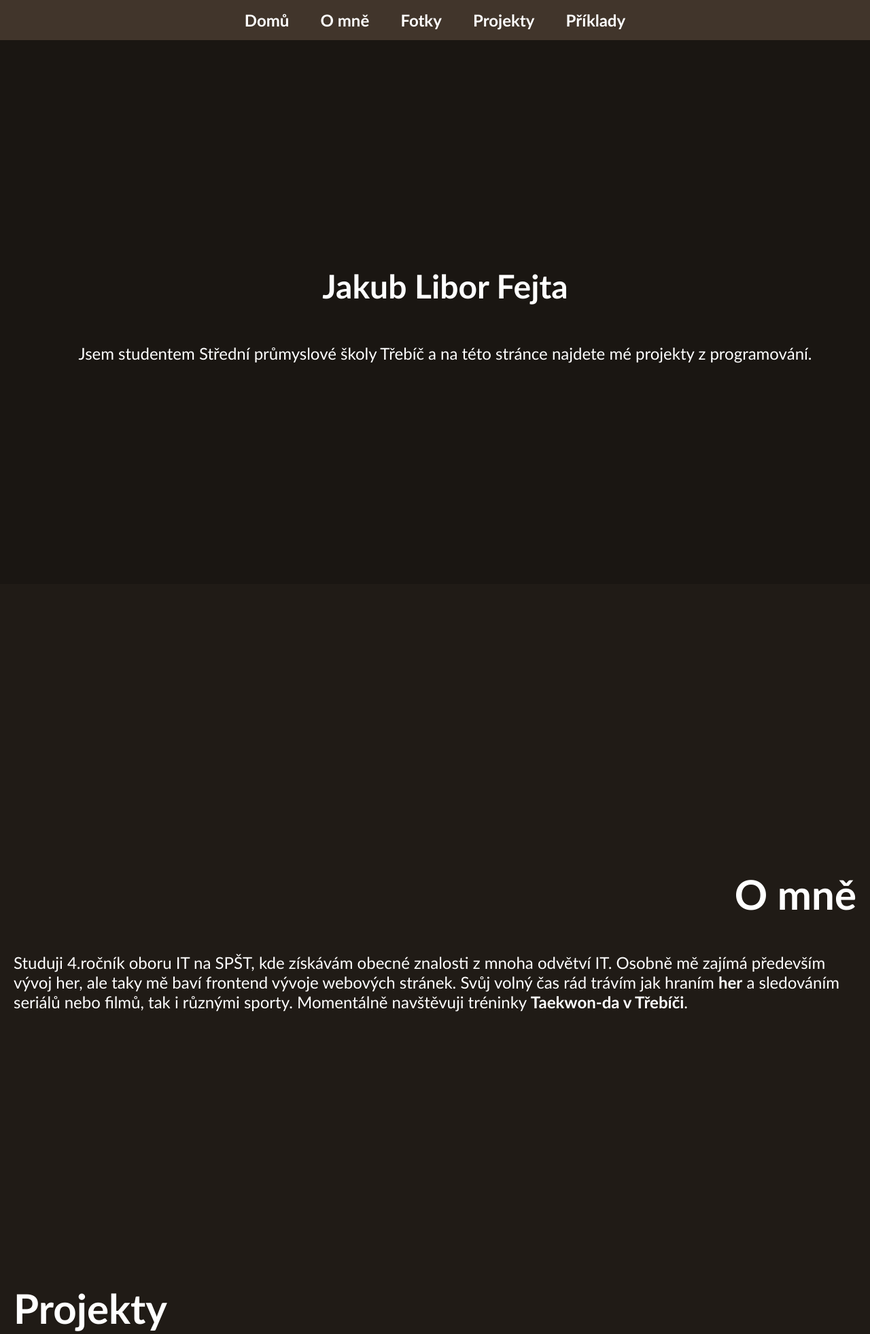
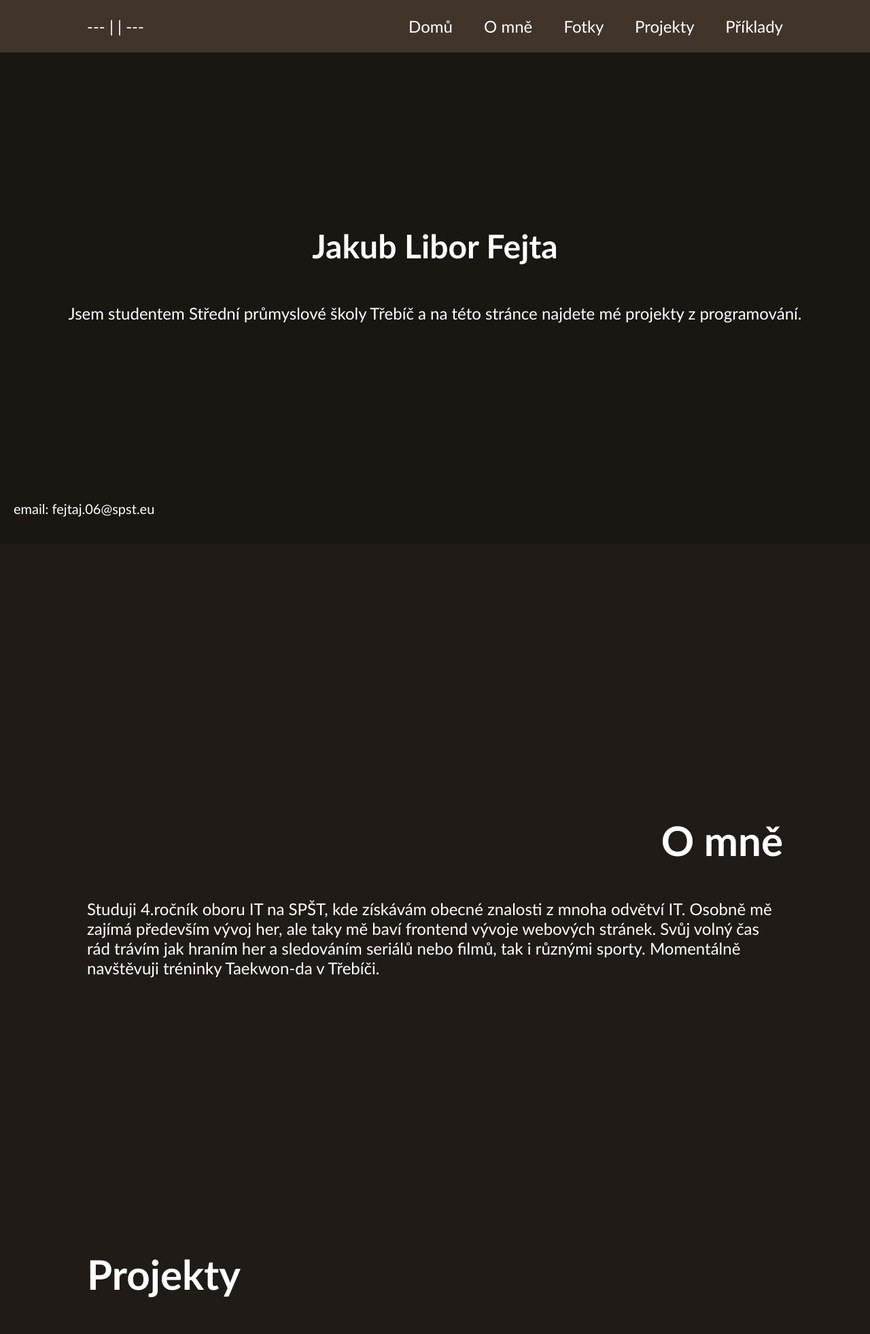
Before and after one commit to Tartl/me, a PHP site: page / in a window 1280 px wide. Shown: the top 1962 px of the page at 68% size. Run offline with PHP 8.4, Linux system fonts and the light colour scheme.

Commit message:
Index.html rework

```diff
--- a/index.css
+++ b/index.css
@@ -12,6 +12,34 @@ body{
     padding: 0;
     color: white;
     background-color: rgb(32, 27, 22);
+}
+
+.navbar{
+    background-color: rgb(65, 53, 43);
+    position: fixed;
+    width: 100%;
+    padding: 24px 0;
+    z-index: 1;
+}
+
+.navbar .container{
+    display: flex;
+    justify-content: space-between;
+    align-items: center;
+}
+
+.container{
+    width: 80%;
+    margin: auto;
+}
+
+nav{
+    font-size: 24px;
+    text-align: right;
+}
+
+nav a{
+    padding-left: 40px;
 }
 
 @keyframes background-pan {
@@ -30,6 +58,90 @@ h1 {
     font-weight: 800;
 
 }
+
+
+a{
+    color: white;
+    text-decoration: none;
+
+    transition: .5s;
+}
+a:hover{
+    color: rgb(13, 110, 26);
+}
+
+header{
+    height: 100vh;
+    display: flex;
+    flex-direction: column;
+    align-items: center;
+    justify-content: center;
+    background: linear-gradient(rgba(0,0,0,0.2),rgba(0,0,0,0.2));
+    background-size: cover;
+    background-attachment: fixed;
+}
+main{
+    margin:0 auto;
+}
+section{
+    margin: 400px 0;
+}
+h2{
+    font-size: 60px;
+}
+.about h2{
+    text-align: right;
+}
+.projects{
+    display: flex;
+    align-items: center;
+    justify-content:space-between;
+    margin: 200px 0;
+    text-align: left;
+}
+
+.projects:nth-child(odd){
+    flex-direction: row-reverse;
+    text-align: right;
+}
+
+.projects img{
+    flex: 1;
+    width: 100%;
+    height: auto;
+    max-height: 400px;
+    object-fit: cover;
+
+    transition: .5s;
+}
+
+.projects img:hover{
+    transform: scale(110%);
+}
+
+
+.projects h3{
+    font-size: 48px;
+    font-weight: bold;
+    letter-spacing: 2px;
+    margin-bottom: 20px;
+}
+
+.projects-text{
+    display: block;
+    max-width: 40%;
+}
+
+.projects-text p{
+    color: rgb(97, 87, 78);
+}
+footer{
+    position: fixed;
+    left: 20px;
+    bottom: 20px;
+    font-size: 20px;
+}
+
 .magic-text {
     font-size: 48px;
     transition: 1s;
@@ -55,95 +167,6 @@ h1:hover > .magic-text {
     transition: 1s;
 }
 
-a{
-    color: white;
-    text-decoration: none;
-    font-weight: bold;
-
-    transition: .5s;
-}
-a:hover{
-    color: rgb(13, 110, 26);
-}
-.navbar{
-background-color: rgb(65, 53, 43);
-text-align: center;
-position: sticky;
-padding: 15px 0;
-top: 0;
-}
-
-.navbar a{
-    border-radius: 5px;
-    padding: 10px 20px;
-}
-
-header{
-    height: 100vh;
-    display: flex;
-    flex-direction: column;
-    align-items: center;
-    justify-content: center;
-    background: linear-gradient(rgba(0,0,0,0.2),rgba(0,0,0,0.2));
-    background-size: cover;
-    background-attachment: fixed;
-    padding-left: 30px;
-}
-main{
-    max-width: 1400px;
-    margin:0 auto;
-    padding: 20px;
-}
-section{
-    margin: 400px 0;
-}
-h2{
-    font-size: 60px;
-}
-.about h2{
-    text-align: right;
-}
-.projects{
-    display: flex;
-    align-items: center;
-    justify-content: space-between;
-    margin: 200px 0;
-    padding: 20px;
-    text-align: left;
-}
-
-.projects:nth-child(odd){
-    flex-direction: row-reverse;
-    text-align: right;
-}
-
-.projects img{
-    flex: 1;
-    width: 100%;
-    height: auto;
-    max-height: 400px;
-    object-fit: cover;
-}
-
-
-.projects h3{
-    font-size: 48px;
-    font-weight: bold;
-    letter-spacing: 2px;
-    margin-bottom: 20px;
-}
-
-.projects-text{
-    display: block;
-    max-width: 500px;
-}
-
-footer{
-    background-color: rgb(65, 53, 43);;;
-    text-align: center;
-    padding-bottom: 50px;
-    padding-top: 20px;
-}
 @media only screen and (max-width: 576px) {
     .projects{
         display:inline;
--- a/index.html
+++ b/index.html
@@ -7,14 +7,21 @@
     <link rel="stylesheet" type="text/css" href="./index.css">
     <script src="index.js"></script>
 </head>
-<body>
-    <nav class="navbar">
+<body onload="document.body.style.opacity='1'">
+    <div class="navbar">
+        <div class="container">
+            <div class="menu">
+                --- | | ---
+            </div>
+            <nav>
                 <a href="./index.html">Domů</a>
                 <a href="./about.html">O mně</a>
                 <a href="./fotky.html">Fotky</a>
                 <a href="./projekty.html">Projekty</a>
                 <a href="./priklady.html">Příklady</a>
             </nav>
+        </div>
+    </div>
 
     <header>
         <h1>
@@ -24,6 +31,7 @@
     </header>
 
     <main>
+        <div class="container">
             <section class="about">
                 <h2>O mně</h2>
                 <p>Studuji 4.ročník oboru IT na SPŠT, kde získávám obecné znalosti z mnoha odvětví IT.
@@ -32,35 +40,30 @@
                 Momentálně navštěvuji tréninky <a target="_blank" href="https://www.koguryo.cz">Taekwon-da v Třebíči</a>.
                 </p>
             </section>
+        </div>
         <section>
+            <div class="container">
                 <h2>Projekty</h2>
                 <div class="projects">
                     <div class="projects-text">
                         <h3>HeroIn Studio</h3>
-                    <p>Jedná se o herní studio, které bylo vytvořeno v rámci předmětu RPR (řízení projektů) s účelem tvorby 2D her tvořených v Unity.</p>
+                        <p>Herní studio určeno pro vývoj 2D her</p>
                     </div>
-                <a href="https://prvni.jednoduse.cz/heroinstudio/index.html" target="_blank" ><img src="./heroinstudio.png" alt="Screenshot platformové hry"></a>
+                    <a href="https://prvni.jednoduse.cz/heroinstudio/index.html" target="_blank" ><img src="./heroinstudio.png" alt="Screenshot mé platformové hry"></a>
                 </div>
                 <div class="projects">
                     <div class="projects-text">
                         <h3>FungiCombat</h3>
-                    <p>Jde o hru, kterou jsem sám tvořil během Game Jamu na téma Fungipunk. Na tvorbu hry bylo 48 hodin s maximálně třemi členy v týmu.</p>
+                        <p>Hra vytvořena v rámci Spring Game Jam @ Matfyz 2024</p>
                     </div>
-                <a href="https://tartl.itch.io/fungicombat" target="_blank" ><img src="./Fungicombat.png" alt="Screenshot úvodního menu hry"></a>
+                    <a href="https://tartl.itch.io/fungicombat" target="_blank" ><img src="Fungicombat.png" alt="Screenshot úvodního menu hry"></a>
                 </div>
-            <div class="projects">
-                <div class="projects-text">
-                    <h3>Coming soon!</h3>
-                    <p>Pořád se snažím v něčem zdokonalovat nebo něco tvořit. Na dalších projektech se pracuje :)</p>
-                </div>
-                <a href="https://www.instagram.com/tartl._" target="_blank" ><img src="./placeholder.jpg" alt="Fotka kočky autora stránky s autorem v pozadí"></a>
             </div>
         </section>
     </main>
 
     <footer>
-        <p>Kontakt:</p>
-        <a href="mailto:fejtaj.06@spst.eu">fejtaj.06@spst.eu</a>
+        <p>email: <a href="mailto:fejtaj.06@spst.eu">fejtaj.06@spst.eu</a></p>
     </footer>
 </body>
 </html>
```
Also changed, not shown: projekty.css (+24 -15 lines), projekty.html (+10 -4 lines). Lines whose indentation alone changed are shown as unchanged.
